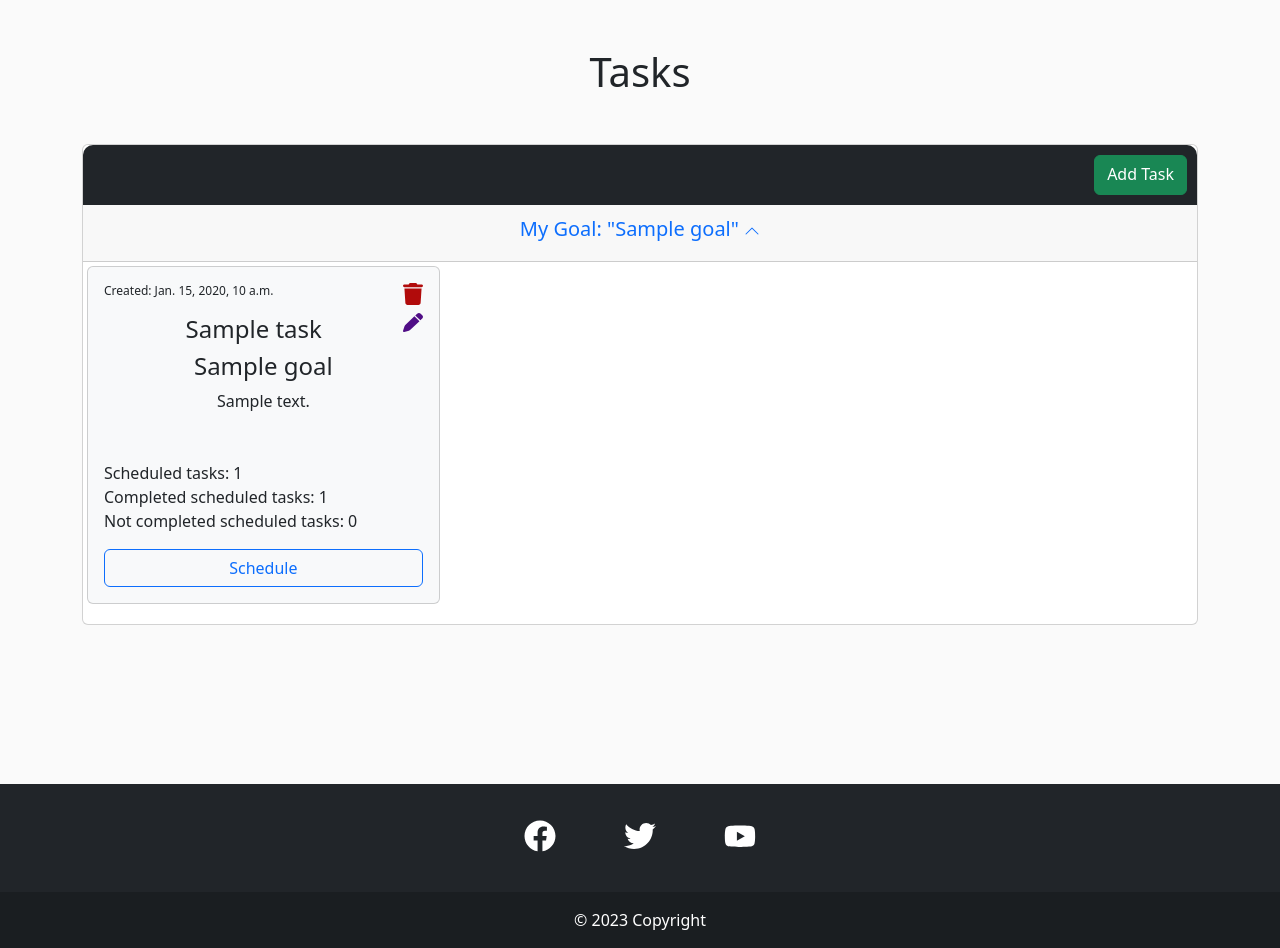
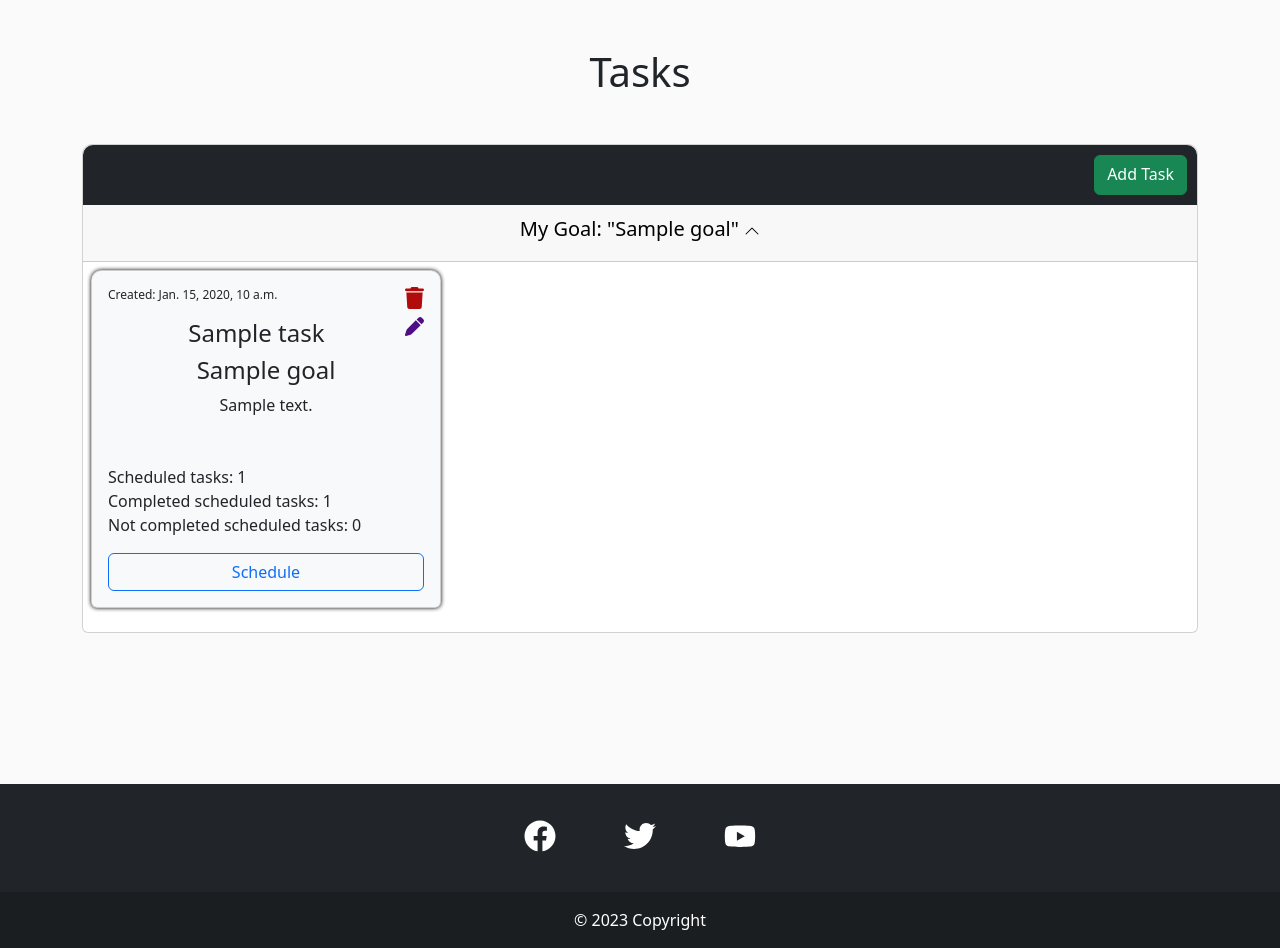
Before and after one commit to OleksiyLa/Project_4, a Django app: page /tasks/ in a window 1280 px wide. Shown: the part 64-1012 px from the top of the page. Run offline with Django 4.2, Linux system fonts and the light colour scheme; a user stored in the database is signed in; tables that the repository leaves empty hold one stand-in row (values such as "Sample post"); some libraries are stand-ins or nearby versions.

Commit message:
style: change task anchor header to black, add box shadow to task cards in tasks

```diff
--- a/static/css/style.css
+++ b/static/css/style.css
@@ -25,12 +25,13 @@ header nav {
   min-height: 90px;
 }
 
-#goals-nav {
-  background: rgba(0, 0, 0, 0.9);
-  color: #ffffff;
+#tasks-container .card {
   border-top-left-radius: 10px;
   border-top-right-radius: 10px;
-  min-height: 60px
+}
+
+.task-card {
+  box-shadow: 0 0 4px #000000;
 }
 
 .create_panel {
@@ -46,6 +47,10 @@ header nav {
   height: 40px;
   top: 10px;
   right: 10px;
+}
+
+.tasks-toggler {
+  color: #000000;
 }
 
 a {
--- a/templates/tasks.html
+++ b/templates/tasks.html
@@ -18,7 +18,7 @@
     {% if goals %}
         {% for goal in goals %}
             <div class="container p-0 mb-5">
-                <div class="card card-border-primary">
+                <div class="card card-border-primary task">
                     <div class="bg-dark p-2 create_panel" href="#">
                         <a class="btn btn-success create_btn d-inline float-end" href="{% url 'add_task' slug=goal.1 %}">Add Task</a>
                     </div>
@@ -31,11 +31,11 @@
                             </h5>
                         </a>
                     </div>
-                    <div class="row p-1 collapse show" id="toggle{{ goal.2 }}">
+                    <div class="row p-2 collapse show" id="toggle{{ goal.2 }}">
                         {% for task in tasks %}
                             {% if task.goal.title == goal.0 %}
                                 <div class="col-12 col-md-6 col-xl-4">
-                                    <div class="card mb-3 bg-light">
+                                    <div class="card task-card mb-3 bg-light">
                                         <div class="card-body p-3">
                                             <sup>Created: {{ task.created_at }}</sup>
                                             <div class="float-end d-flex flex-column">
```
